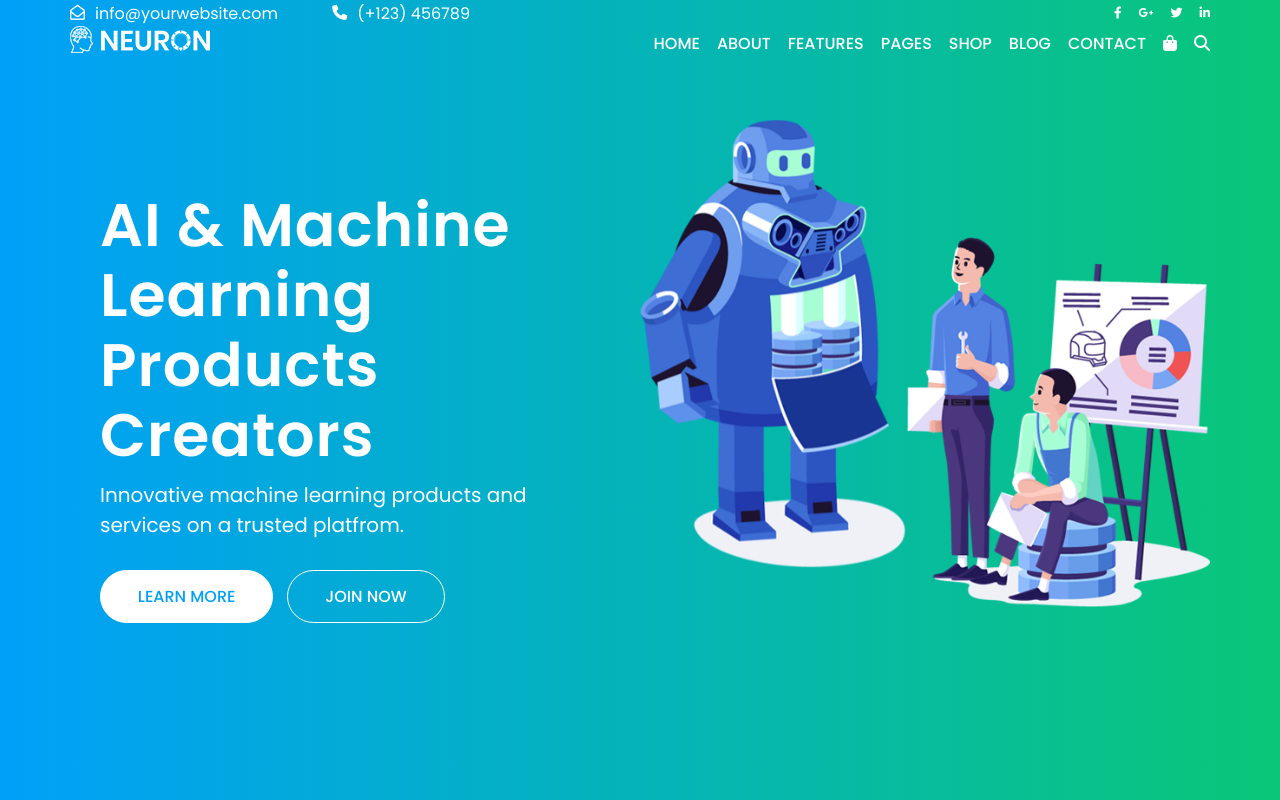
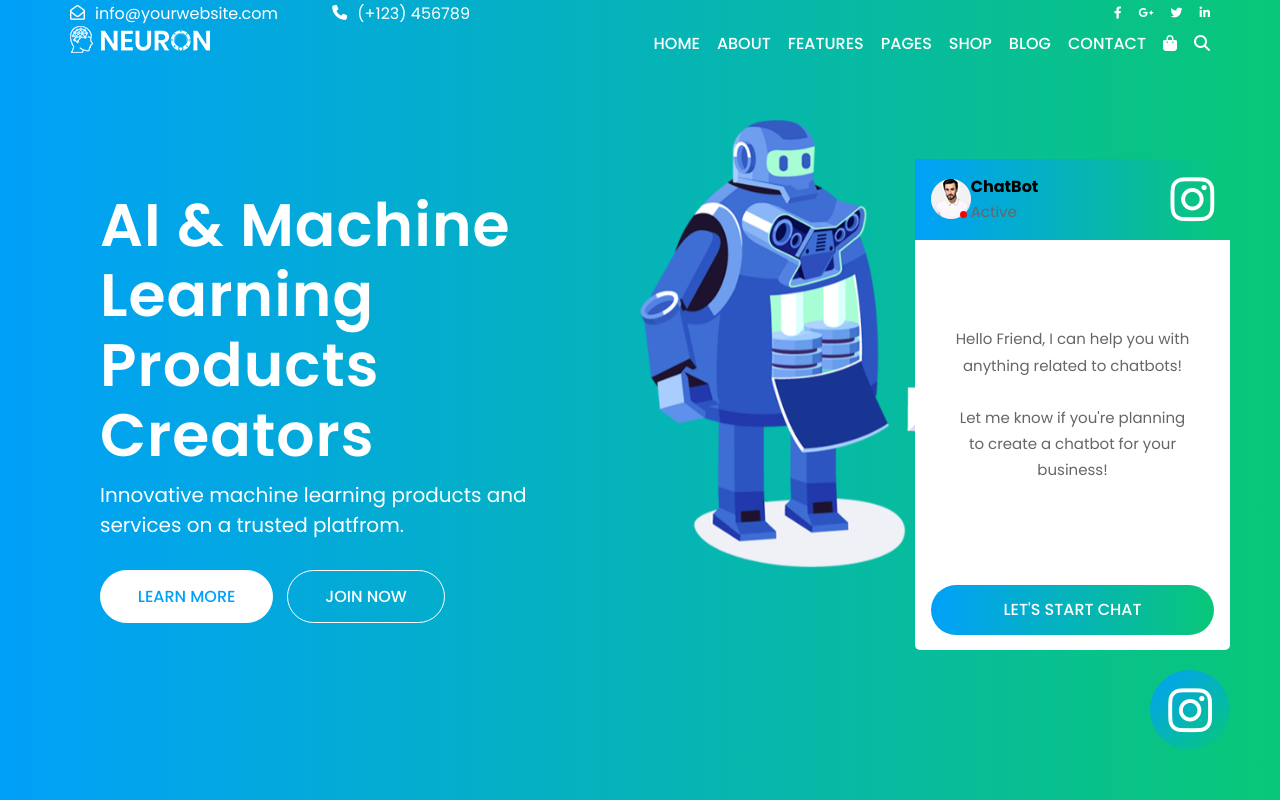
Before and after one commit to front-end-by-rimantas/43-grupe-portfolio-neuron, a website: page index.html in a window 1280 px wide. Shown: the top 800 px of the page. Drawn offline with Linux system fonts and the light colour scheme.

Commit message:
chatbox initial

```diff
--- a/css/base/footer.css
+++ b/css/base/footer.css
@@ -114,3 +114,95 @@
 .footer  a:hover{
     color: var(--blue);
 }
+
+.chatbot {
+    display: flex;
+    align-items: center;
+    justify-content: center;
+    position: fixed;
+    bottom: 50px;
+    right: 50px;
+    width: 80px;
+    height: 80px;
+    border-radius: 50%;
+    background: var(--color-grad-41);
+    cursor: pointer;
+}
+.chatbot i {
+    color: #fff;
+    font-size: 50px;
+}
+
+
+.chat-box {
+    position: absolute;
+    right: 0;
+    bottom: 100px;
+    width: 315px;
+    border-radius: 5px;
+    background-color: #fff;
+}
+.chat-header {
+    display: flex;
+    width: 100%;
+    align-items: center;
+    justify-content: center;
+    background: var(--color-grad-270);
+}
+.chat-header-cont {
+    display: flex;
+    justify-content: space-between;
+    width: 90%;
+    margin: 15px auto;
+}
+.chat-info {
+    display: flex;
+    flex-direction: row;
+    justify-content: center;
+}
+.chat-img {
+    display: flex;
+    align-items: center;
+    position: relative;
+}
+.chat-img > .activity {
+    position: absolute;
+    right: 4px;
+    bottom: 7px;
+    height: 7px;
+    width: 7px;
+    border-radius: 50%;
+    background: #f00;
+}
+.chat-status {
+
+}
+
+.chat-zone {
+    display: flex;
+    align-items: center;
+    justify-content: center;
+    flex-direction: column;
+    height: 330px;
+}
+.chat-zone p {
+    width: 235px;
+    text-align: center;
+}
+
+
+.chat-start {
+    display: flex;
+}
+.chat-start a {
+    font-size: 16px;
+    width: 90%;
+    text-transform: uppercase;
+    color: #fff;
+    margin: 15px auto;
+    line-height: 1em;
+    padding: 17px 0;
+}
+.chat-start a:hover {
+    color: #fff;
+}
--- a/index.html
+++ b/index.html
@@ -548,13 +548,47 @@
                     </div>
             </div>
         </div>
-            <div class="footer-bottom">
-                <div class="container">
-                    <div class="row">
-                        <p>&copy; Copyrights 2023 <a href="#">AuburnForest</a></p>
+        <div class="footer-bottom">
+            <div class="container">
+                <div class="row">
+                    <p>&copy; Copyrights 2023 <a href="#">AuburnForest</a></p>
+                </div>
+            </div>
+        </div>
+        <div class="chatbot">
+            <div class="chat-box">
+                <div class="chat-header">
+                    <div class="chat-header-cont">
+                        <div class="chat-info">
+                            <div class="chat-img">
+                                <img src="/img/footer/chat-person.png" alt="photo">
+                                <span class="activity"></span>
+                            </div>
+                            <div class="chat-status">
+                                <h4 class="chat-name">
+                                    ChatBot
+                                </h4>
+                                <p>
+                                    Active
+                                </p>
+                            </div>
+                        </div>
+                        <div class="chat-exit">
+                            <i class="fab fa-instagram"></i>
+                        </div>
+
                     </div>
                 </div>
+                <div class="chat-zone">
+                    <p>Hello Friend, I can help you with anything related to chatbots!</p>
+                    <p>Let me know if you're planning to create a chatbot for your business!</p>
+                </div>
+                <div class="chat-start">
+                    <a class="btn btn-gradient">Let's start chat</a>
+                </div>
             </div>
+            <i class="fab fa-instagram"></i>
+        </div>
     </footer>
     <!-- Footer: end -->
     <script src="./js/components/statistics_counter.js" type="module" defer></script>
```
Also changed, not shown: img/footer/chat-person.png (added).
